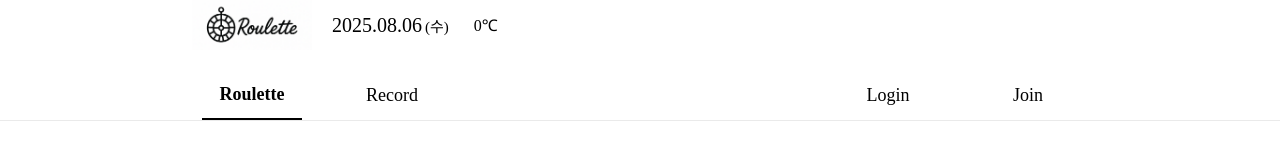
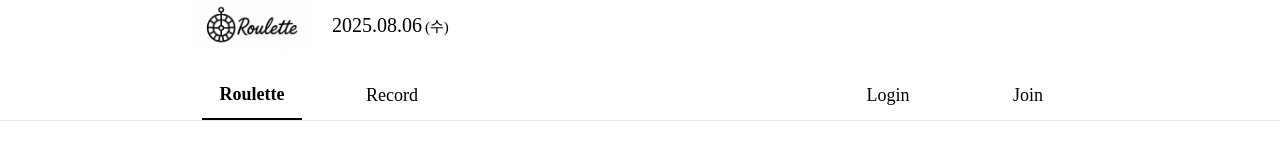
Before and after one commit to ckehf223/roulette-app, a React (Vite) app in the folder frontend/: page / in a window 1280 px wide. Shown: the top 149 px of the page. Built offline with nearby package versions, Linux system fonts and the light colour scheme; no server answers; a web font is replaced by a local one.

Commit message:
weather add

```diff
--- a/frontend/src/components/Weather.jsx
+++ b/frontend/src/components/Weather.jsx
@@ -2,7 +2,7 @@ import { useEffect, useState } from "react";
 import { getWeatherIcon } from "../common/weather";
 
 function Weather() {
-  const [temp, setTemp] = useState(0);
+  const [temp, setTemp] = useState(null);
   const [icon, setIcon] = useState(null);
 
   useEffect(() => {
@@ -16,7 +16,7 @@ function Weather() {
 
         const sky = items.find(i => i.category === "SKY")?.fcstValue;
         const pty = items.find(i => i.category === "PTY")?.fcstValue;
-        const t1h = items.find(i => i.category === "T1H")?.fcstValue;
+        const t1h = items.find(i => i.category === "T1H")?.fcstValue + '℃';
 
         setIcon(getWeatherIcon(sky, pty));
         setTemp(t1h);
@@ -32,7 +32,7 @@ function Weather() {
   return (
     <div className="weather-box">
       <div className="weather-icon">{icon}</div>
-      <div className="weather-temp">{temp}℃</div>
+      <div className="weather-temp">{temp}</div>
     </div>
   );
 }
```
